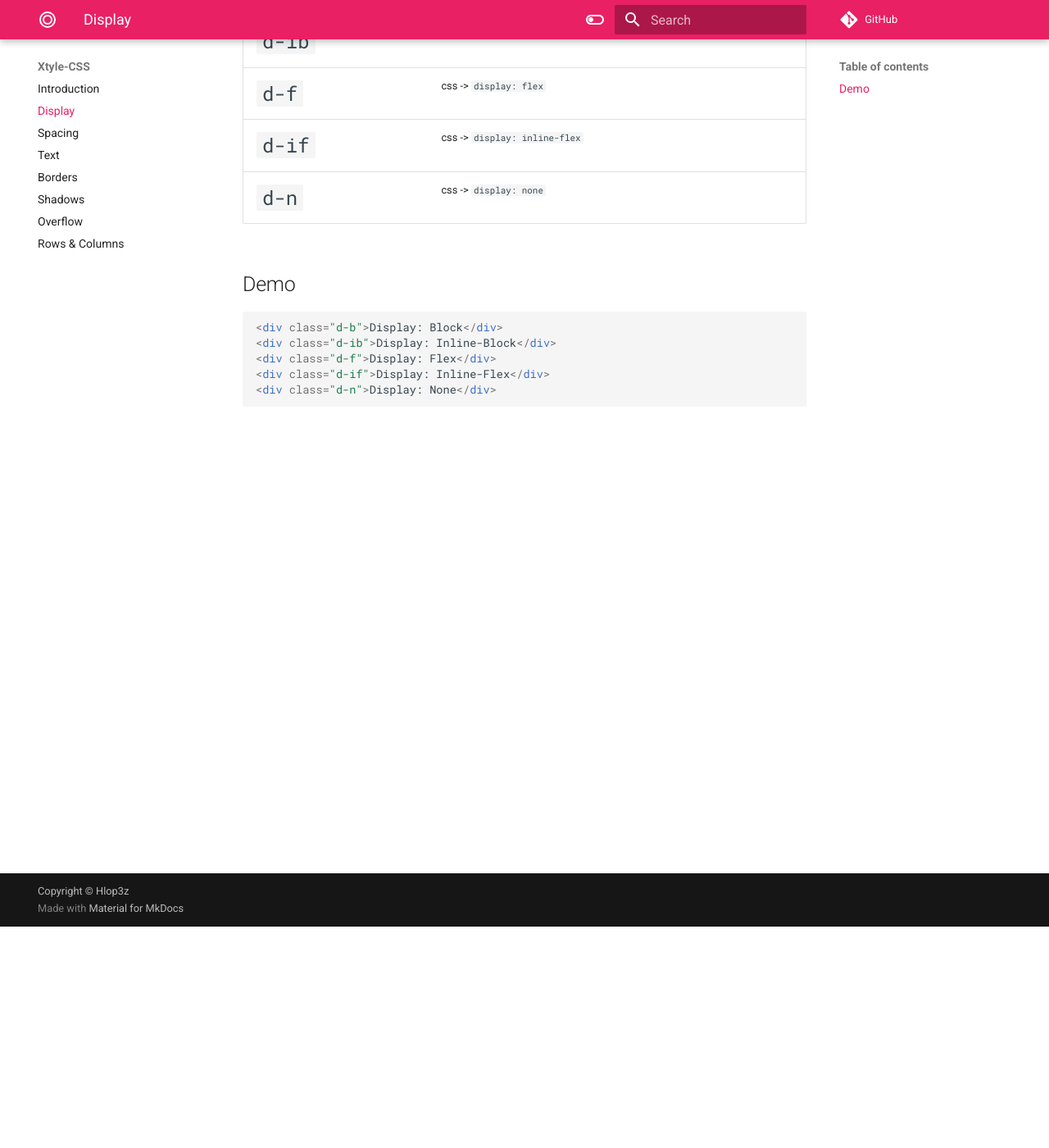
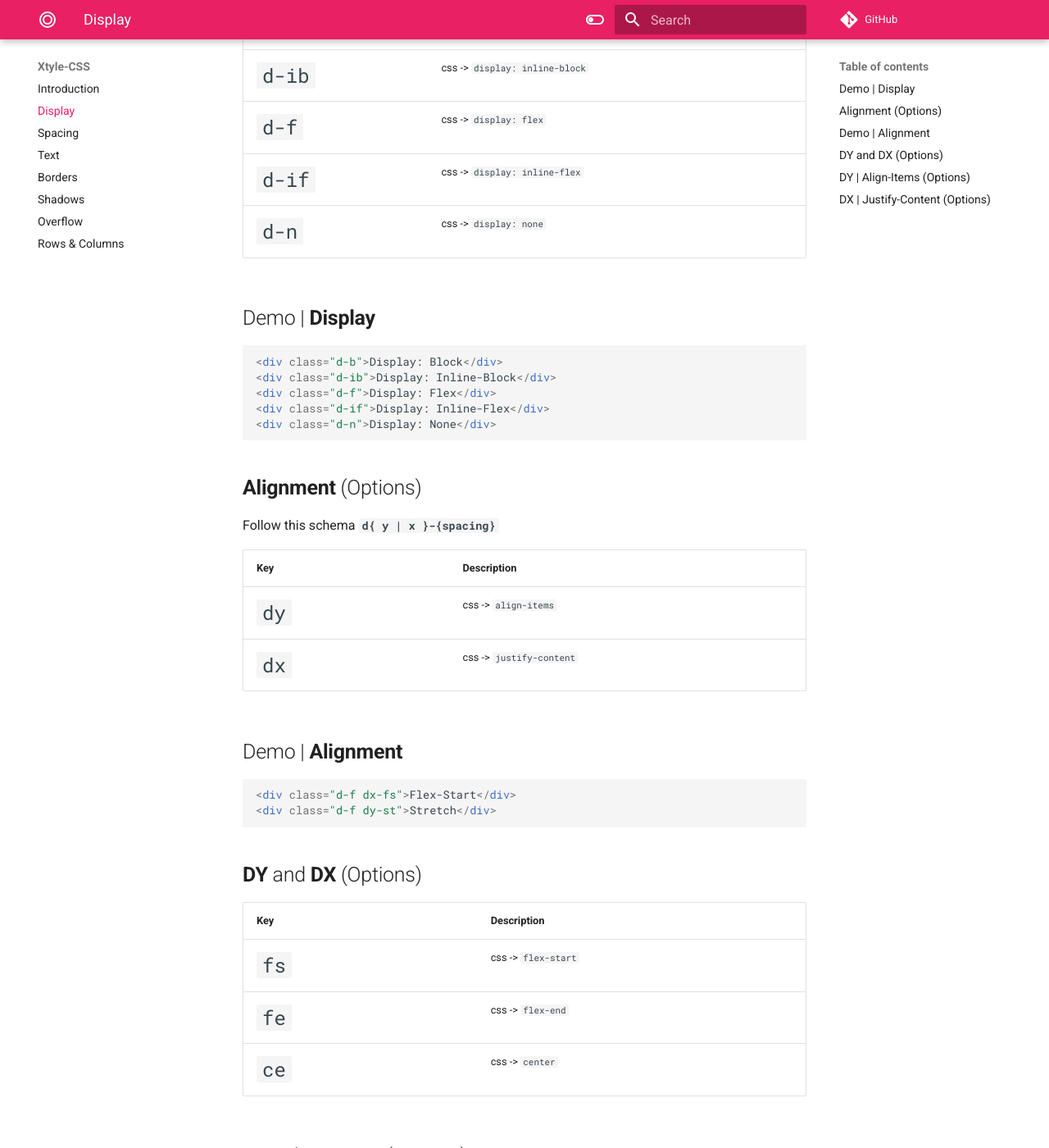
Before and after one commit to hlop3z/xtyle-css, an MkDocs documentation site: the page built from docs/docs/display.md, in a window 1280 px wide and 1400 px high, scrolled down 270 px. Shown: the whole window at 82% size. Built offline with MkDocs 1.6.1 and Material for MkDocs 9.7.7, drawn with Linux system fonts in a browser that asks for light colours; comment, search, counter and statistics services are not loaded; some of the changed text lies outside the part shown.

Commit message:
flex alignment

````diff
--- a/docs/docs/display.md
+++ b/docs/docs/display.md
@@ -1,4 +1,6 @@
-# Util | **Display**
+# Util | **Display** and **Alignment**
+
+Follow this schema **`d-{type}`**
 
 | Key                           | Description                    |
 | ----------------------------- | ------------------------------ |
@@ -8,7 +10,7 @@
 | <code class="big">d-if</code> | css -> `display: inline-flex`  |
 | <code class="big">d-n</code>  | css -> `display: none`         |
 
-## Demo
+## Demo | **Display**
 
 ```html
 <div class="d-b">Display: Block</div>
@@ -17,3 +19,41 @@
 <div class="d-if">Display: Inline-Flex</div>
 <div class="d-n">Display: None</div>
 ```
+
+## **Alignment** (Options)
+
+Follow this schema **`d{ y | x }-{spacing}`**
+
+| Key                         | Description              |
+| --------------------------- | ------------------------ |
+| <code class="big">dy</code> | css -> `align-items`     |
+| <code class="big">dx</code> | css -> `justify-content` |
+
+## Demo | **Alignment**
+
+```html
+<div class="d-f dx-fs">Flex-Start</div>
+<div class="d-f dy-st">Stretch</div>
+```
+
+## **DY** and **DX** (Options)
+
+| Key                         | Description         |
+| --------------------------- | ------------------- |
+| <code class="big">fs</code> | css -> `flex-start` |
+| <code class="big">fe</code> | css -> `flex-end`   |
+| <code class="big">ce</code> | css -> `center`     |
+
+## **DY** | Align-Items (Options)
+
+| Key                         | Description      |
+| --------------------------- | ---------------- |
+| <code class="big">st</code> | css -> `stretch` |
+
+## **DX** | Justify-Content (Options)
+
+| Key                         | Description            |
+| --------------------------- | ---------------------- |
+| <code class="big">sb</code> | css -> `space-between` |
+| <code class="big">sa</code> | css -> `space-around`  |
+| <code class="big">se</code> | css -> `space-evenly`  |
--- a/package.json
+++ b/package.json
@@ -1,6 +1,6 @@
 {
   "name": "xtyle-css",
-  "version": "0.1.1",
+  "version": "0.1.3",
   "description": "CSS Tools.",
   "main": "dist/style.min.css",
   "scripts": {
````
Also changed, not shown: src/_core.css (+33 -0 lines), README.md, 4 other files.
